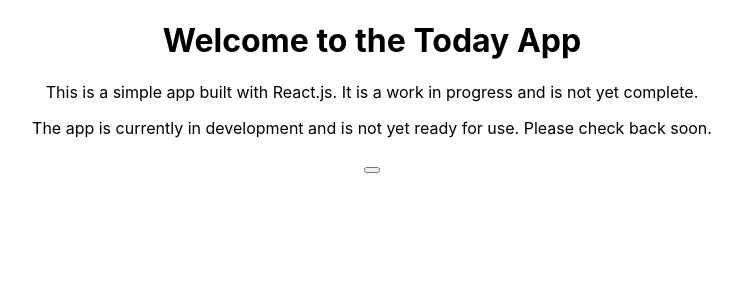
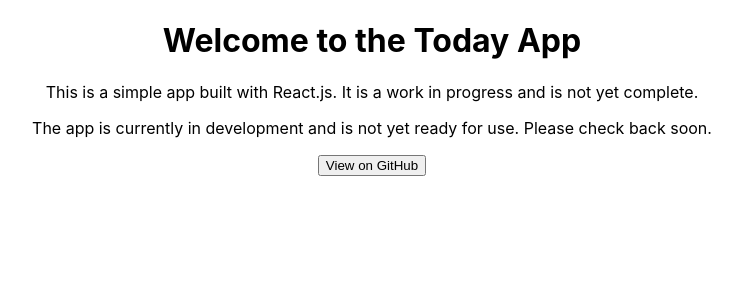
Before and after one commit to thunder-red-star/today.stuy.world, a React (Create React App) app: page / in a window 1280 px wide. Shown: the top 300 px of the page, without its empty margins (268-1010 px from the left). Built offline with nearby package versions, Linux system fonts and the light colour scheme.

Commit message:
ejs moment

```diff
--- a/src/features/Landing/Landing.js
+++ b/src/features/Landing/Landing.js
@@ -19,8 +19,7 @@
           <ButtonLink
             className="button button-primary"
             href="https://github.com/thunder-red-star/today.stuy.world"
-            text="View on GitHub"
-          />
+          >View on GitHub</ButtonLink>
         </div>
       </div>
     );
```
